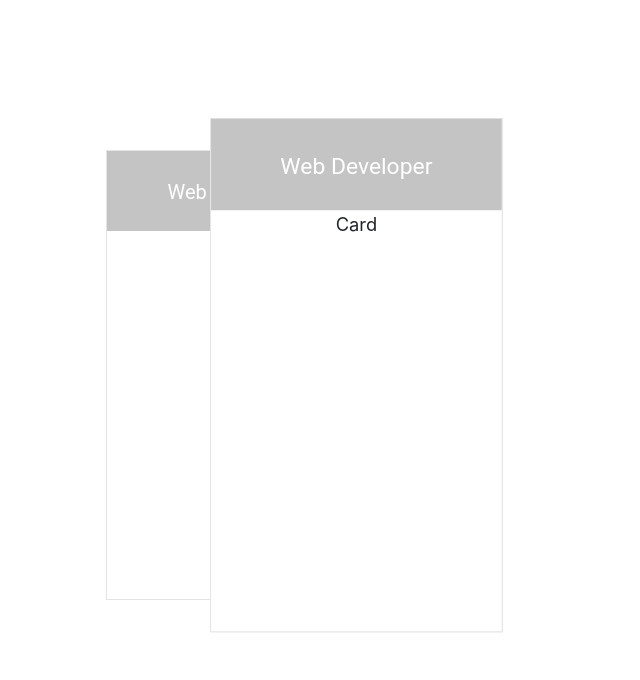
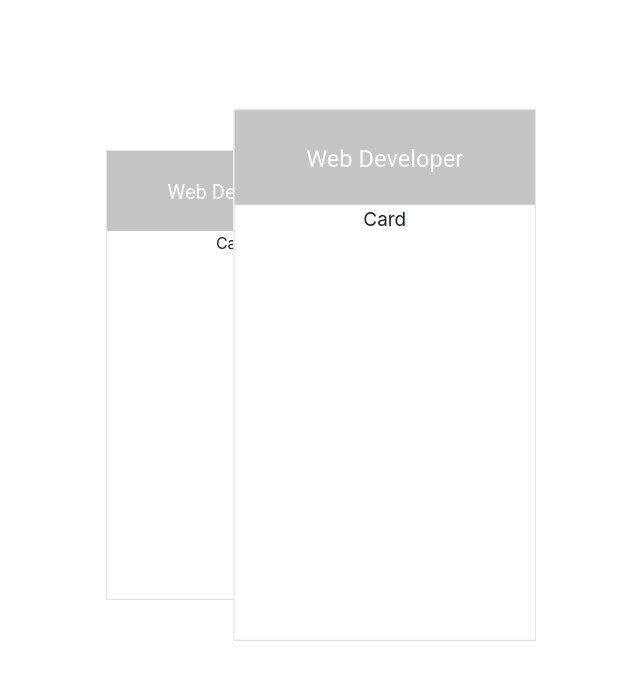
Before and after one commit to Josue0117/book, a Nuxt app: page / in a window 1280 px wide. Shown: the top 680 px of the page, without its empty margins (278-918 px from the left). Built offline with nearby package versions, Linux system fonts and the light colour scheme.

Commit message:
Improves cards animations

```diff
--- a/pages/index.vue
+++ b/pages/index.vue
@@ -29,43 +29,59 @@ export default {}
   margin-right: auto;
   text-align: center;
   max-width: 1060px;
-  /* background-color: rgb(0, 0, 0); */
   width: 40%;
   height: 100%;
 }
 
 .info-card {
-  animation: rigth-to-left 21s linear infinite;
+  animation: rigth-to-left 18s linear infinite;
 }
 
 .info-card.card-2{
   top: -300px;
-  animation-delay: 7s;
+  animation-delay: 6s;
 }
 
 .info-card.card-3{
   top: -750px;
-  animation-delay: 14s;
+  animation-delay: 12s;
 }
 
 @keyframes rigth-to-left {
   0% {
-    transform: scale(100%);
+    transform: translateX(0) scale(100%);
     z-index: 4;
   }
 
+  6.25% {
+    transform: translateX(5%) scale(105%);
+  }
+
   12.5% {
-    transform: translateX(27%) scale(109%);
+    transform: translateX(15%) scale(110%);
+    z-index: 6;
+  }
+
+  18.75% {
+    transform: translateX(30%) scale(115%);
     z-index: 6;
   }
 
   25% {
-    transform: translateX(50%) scale(115%);
+    transform: translateX(50%) scale(120%);
+  }
+
+  31.25% {
+    transform: translateX(70%) scale(116%);
   }
 
   37.5% {
-    transform: translateX(73%) scale(109%);
+    transform: translateX(85%) scale(113%);
     z-index: 5;
+  }
+
+  43.75% {
+    transform: translateX(90%) scale(109%);
   }
 
   50% {
@@ -73,6 +89,10 @@ export default {}
     z-index: 3;
   }
 
+  56.25% {
+    transform: translateX(90%) scale(95%);
+  }
+
   75% {
     transform: translateX(50%) scale(85%);
   }
```
